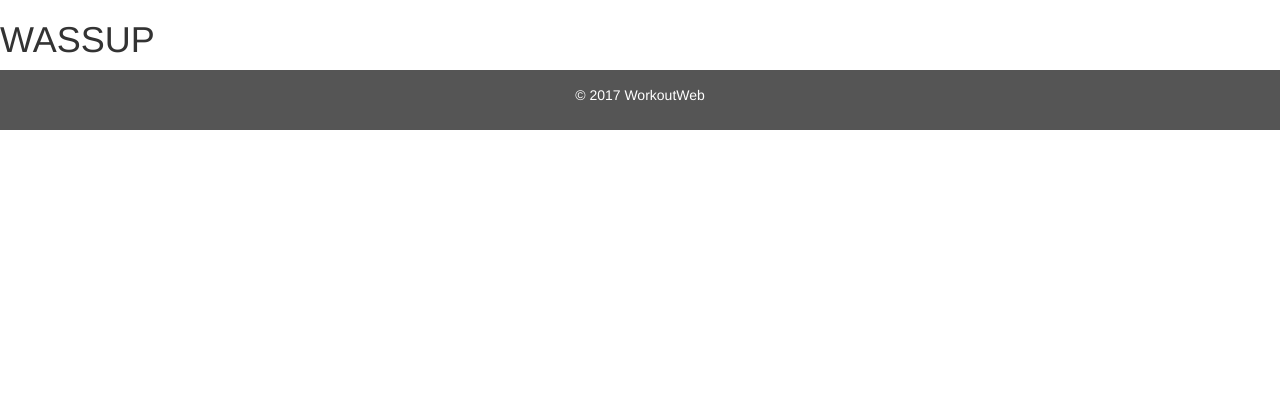
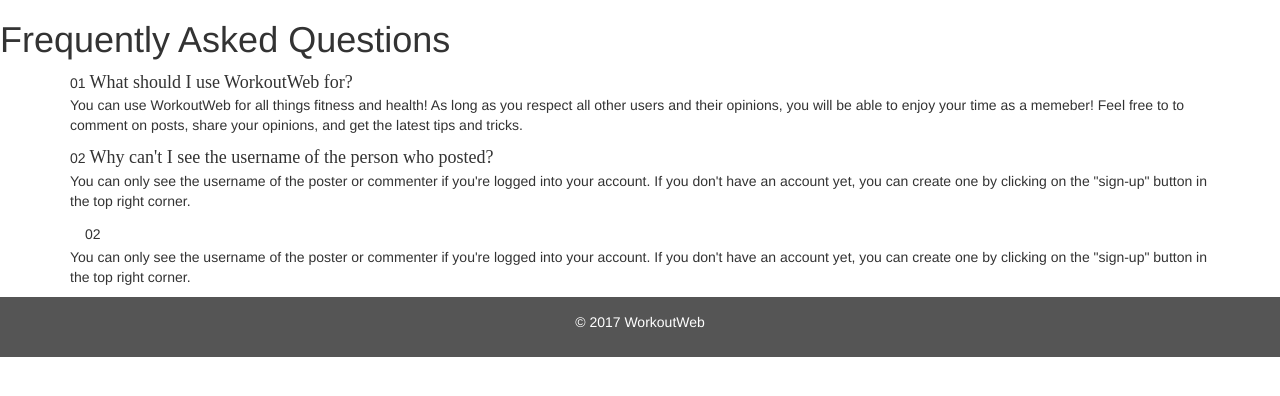
Before and after one commit to abdul-a95/WorkoutWeb, a Django app: page /workoutweb/faq/ in a window 1280 px wide. Shown: the part 52-448 px from the top of the page. Run offline with Django 3.2, Linux system fonts and the light colour scheme; data that the repository does not hold is empty; some libraries are stand-ins or nearby versions.

Commit message:
adding faq

```diff
--- a/static/styles.css
+++ b/static/styles.css
@@ -8,6 +8,10 @@ html{
 }
 body{
     min-height:100%;
+}
+
+h1{
+	font-family:"Berlin Sans FB"
 }
 
 .topcorner {
--- a/templates/workoutweb/faq.html
+++ b/templates/workoutweb/faq.html
@@ -1,5 +1,42 @@
 {% extends 'workoutweb/base.html' %}
 
 {%  block body_block %}
-<h1> WASSUP </h1>
+<h1> Frequently Asked Questions </h1>
+<div class="faqs-list">
+    <div class="container">
+        <div class="handle">
+            <span class="count">01</span>
+            <span class="question"><font face="Berlin Sans FB" size="4">What should I use WorkoutWeb for?</font></span>
+        </div>
+        <div class="answer">
+            <p>You can use WorkoutWeb for all things fitness and health! As long as you respect all other users and their
+                opinions, you will be able to enjoy your time as a memeber! Feel free to to comment on posts, share your opinions,
+                and get the latest tips and tricks.</p>
+        </div>
+    </div>
+
+    <div>
+        <div class="container">
+            <div
+         <span class="count">02</span>
+            <span class="question"><font face="Berlin Sans FB" size="4">Why can't I see the username of the person who posted?</font></span>
+
+        <div class="answer">
+            <p>You can only see the username of the poster or commenter if you're logged into your account. If you don't have an account
+            yet, you can create one by clicking on the "sign-up" button in the top right corner.</p>
+        </div>
+    </div>
+
+        <div class="container">
+        <span class="count">02</span>
+            <span class="question"><font face="Berlin Sans FB" size="4"></font></span>
+        </div>
+        <div class="answer">
+            <p>You can only see the username of the poster or commenter if you're logged into your account. If you don't have an account
+            yet, you can create one by clicking on the "sign-up" button in the top right corner.</p>
+        </div>
+    </div>
+
+
+
 {% endblock %}
```
